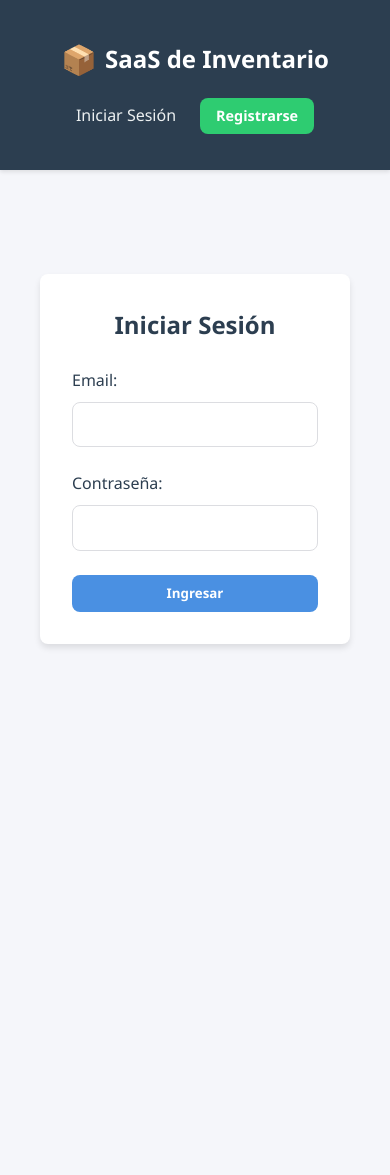
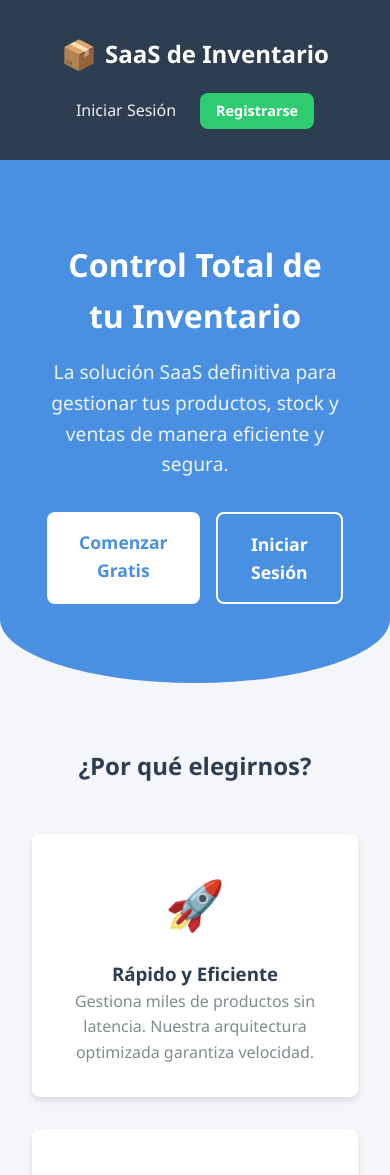
Before and after one commit to mat1520/SaaS-de-inventario-en-Goland, a React (Vite) app in the folder Frontend/: page / in a window 390 px wide. Before the commit this address led to /login. Shown: the top 1175 px of the page. Before the commit the page ends 844 px from the top, so only its background shows below. Built offline with nearby package versions, Linux system fonts and the light colour scheme.

Commit message:
feat: restructure App component layout to include LandingPage and Footer; enhance styling with responsive design adjustments

```diff
--- a/Frontend/src/App.jsx
+++ b/Frontend/src/App.jsx
@@ -2,20 +2,24 @@ import React from 'react';
 import { BrowserRouter as Router, Routes, Route, Navigate } from 'react-router-dom';
 import { AuthProvider } from './context/AuthContext';
 import Navbar from './components/Navbar';
+import Footer from './components/Footer';
 import PrivateRoute from './components/PrivateRoute';
 import LoginPage from './pages/LoginPage';
 import RegisterPage from './pages/RegisterPage';
 import ProductListPage from './pages/ProductListPage';
 import ProductFormPage from './pages/ProductFormPage';
 import ProfilePage from './pages/ProfilePage';
+import LandingPage from './pages/LandingPage';
 
 function App() {
     return (
         <AuthProvider>
             <Router>
+                <div style={{ display: 'flex', flexDirection: 'column', minHeight: '100vh' }}>
                     <Navbar />
-                <div style={{ padding: '20px' }}>
+                    <div style={{ flex: 1 }}>
                         <Routes>
+                            <Route path="/" element={<LandingPage />} />
                             <Route path="/login" element={<LoginPage />} />
                             <Route path="/register" element={<RegisterPage />} />
 
@@ -39,9 +43,9 @@ function App() {
                                     <ProfilePage />
                                 </PrivateRoute>
                             } />
-
-                        <Route path="/" element={<Navigate to="/products" />} />
                         </Routes>
+                    </div>
+                    <Footer />
                 </div>
             </Router>
         </AuthProvider>
--- a/Frontend/src/index.css
+++ b/Frontend/src/index.css
@@ -45,18 +45,26 @@ button {
   padding: 2rem;
   border-radius: var(--radius);
   box-shadow: var(--shadow);
+  transition: transform 0.2s;
+}
+
+.card:hover {
+  transform: translateY(-2px);
 }
 
 .btn {
+  display: inline-block;
   padding: 0.6rem 1.2rem;
   border: none;
   border-radius: var(--radius);
   font-weight: 600;
-  transition: opacity 0.2s;
+  text-align: center;
+  transition: all 0.2s;
 }
 
 .btn:hover {
   opacity: 0.9;
+  transform: translateY(-1px);
 }
 
 .btn-primary {
@@ -90,25 +98,26 @@ button {
   border: 1px solid var(--border-color);
   border-radius: var(--radius);
   font-size: 1rem;
+  transition: border-color 0.2s;
 }
 
 .form-control:focus {
   outline: none;
   border-color: var(--primary-color);
-  box-shadow: 0 0 0 2px rgba(74, 144, 226, 0.2);
+  box-shadow: 0 0 0 3px rgba(74, 144, 226, 0.1);
 }
 
 .table-container {
   overflow-x: auto;
+  border-radius: var(--radius);
+  box-shadow: var(--shadow);
 }
 
 .table {
   width: 100%;
   border-collapse: collapse;
   background: var(--white);
-  border-radius: var(--radius);
-  overflow: hidden;
-  box-shadow: var(--shadow);
+  min-width: 600px; /* Ensure table doesn't squash too much */
 }
 
 .table th, .table td {
@@ -120,10 +129,15 @@ button {
 .table th {
   background-color: #f8f9fa;
   font-weight: 600;
+  color: var(--text-color);
 }
 
 .table tr:last-child td {
   border-bottom: none;
+}
+
+.table tr:hover {
+  background-color: #f8f9fa;
 }
 
 .alert {
@@ -137,3 +151,18 @@ button {
   color: #c0392b;
   border: 1px solid #fadbd8;
 }
+
+/* Responsive */
+@media (max-width: 768px) {
+  .container {
+    padding: 15px;
+  }
+
+  .card {
+    padding: 1.5rem;
+  }
+
+  h1 {
+    font-size: 2rem !important;
+  }
+}
```
Lines whose indentation alone changed are shown as unchanged.
